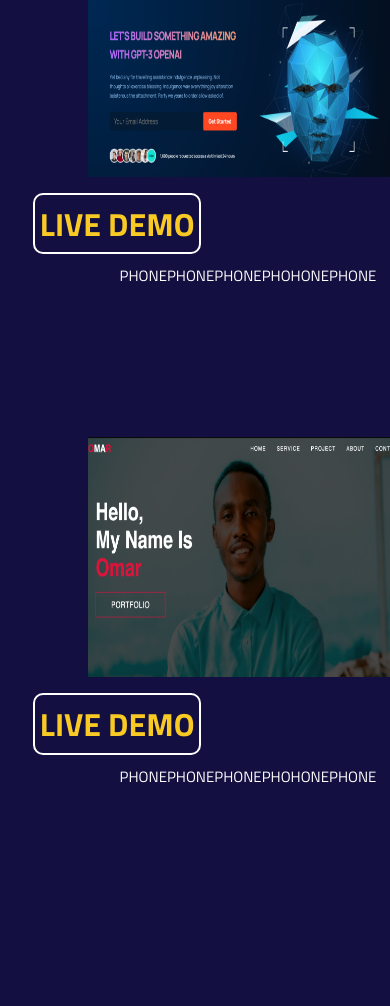
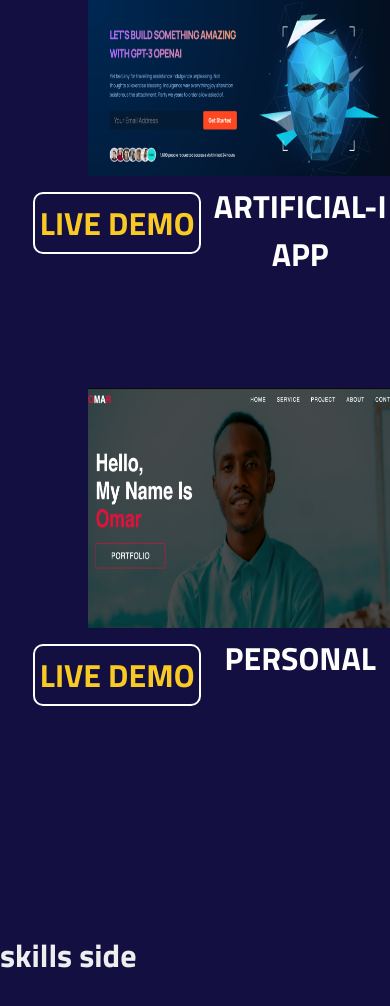
Before and after one commit to nyirurugoomar/person-portfolio-react, a React (Create React App) app: page / in a window 390 px wide. Shown: the part 2109-3115 px from the top of the page. Built offline with nearby package versions, Linux system fonts and the light colour scheme.

Commit message:
Description project

```diff
--- a/src/App.js
+++ b/src/App.js
@@ -2,6 +2,7 @@ import React,{useState} from 'react';
 import Intro from './components/Intro';
 import About from './components/About';
 import Project from './components/Project';
+import Skills from './components/Skills'
 import './App.css';
 
 
@@ -12,6 +13,8 @@ function App() {
           <Intro/>
           <About/>
           <Project/>
+          <Skills/>
+
       </>
 
     );
--- a/src/components/Project.jsx
+++ b/src/components/Project.jsx
@@ -7,51 +7,49 @@ import myPortfolio from '../assets/myPortfolio.png'
 
 function Project() {
   return (
-    <section id="contact">
-        <div className="contact container">
+    <section id="project">
+        <div className="project container">
             <div>
                 <div className="section-title">
                     <h1>Projects</h1>
                 </div>
 
             </div>
-            <div className="contact-items">
+            <div className="project-items">
 
 
 
-                <div className="contact-item">
+                <div className="project-item">
 
-                    <div className="contact-info">
+                    <div className="project-info">
                      <img src={movieProject} alt='projectImage'/>
-                     <button className='ProjecBtn'>LIVE DEMO</button>
-                     <button className='ProjecBtnGit'>Git</button>
-                     <p>PHONEPHONEPHONEPHOHONEPHONE</p>
+                     <button className='ProjectBtn'>LIVE DEMO</button>
+                     <button className='ProjectBtnGit'>Git</button>
+                     <h3>WATCH FREE MOVIES APP</h3>
 
                     </div>
                 </div>
 
-                <div className="contact-item">
+                <div className="project-item">
 
-                    <div className="contact-info">
+                    <div className="project-info">
                      <img src={projectImage} alt='projectImage'/>
-                     <button className='ProjecBtn'>LIVE DEMO</button>
-                     <button className='ProjecBtnGit'>Git</button>
-
-
-                        <p>PHONEPHONEPHONEPHOHONEPHONE</p>
+                     <button className='ProjectBtn'>LIVE DEMO</button>
+                     <button className='ProjectBtnGit'>Git</button>
+                        <h3>ARTIFICIAL-I APP</h3>
 
                     </div>
 
 
 
                 </div>
-                <div className="contact-item">
+                <div className="project-item">
 
-                    <div className="contact-info">
+                    <div className="project-info">
                      <img src={myPortfolio} alt='projectImage'/>
-                     <button className='ProjecBtn'>LIVE DEMO</button>
-                     <button className='ProjecBtnGit'>Git</button>
-                        <p>PHONEPHONEPHONEPHOHONEPHONE</p>
+                     <button className='ProjectBtn'>LIVE DEMO</button>
+                     <button className='ProjectBtnGit'>Git</button>
+                        <h3>PERSONAL </h3>
 
                     </div>
                 </div>
--- /dev/null
+++ b/src/components/Skills.jsx
@@ -0,0 +1,10 @@
+import React from 'react'
+import '../components/styles/skills.css'
+
+function Skills() {
+  return (
+    <h1>skills side</h1>
+  )
+}
+
+export default Skills
--- a/src/components/styles/project.css
+++ b/src/components/styles/project.css
@@ -11,18 +11,18 @@
 }
 
 
-#contact .contact {
+#project .project {
     flex-direction: column;
     max-width: 1200px;
     margin: 10rem 10rem;
   }
-  #contact .contact-items {
+  #project .project-items {
     flex-direction: row;
     display: flex;
     justify-content: center;
 
   }
-  #contact .contact-item{
+  #project .project-item{
 
     width: 30rem;
     text-align: center;
@@ -40,24 +40,24 @@
   } */
 
 
-  #contact .contact-info h1 {
+  #project .project-info h1 {
     font-size: 2.5rem;
     font-weight: 500;
     margin-bottom: 5px;
   }
 
 
-  .contact-info img{
+  .project-info img{
       width: 20rem;
       height: 15rem
   }
-  .contact-item p{
+  .project-item p{
       margin: 40px;
      font-size: 12px;
      color: white;
   }
 
-  .ProjecBtn {
+  .ProjectBtn {
     color: var(--secondaryColor);
     font-weight: 700;
     cursor: pointer;
@@ -73,7 +73,7 @@
     background-color: var(--secondaryColor);
     color: white;
   } */
-  .ProjecBtnGit {
+  .ProjectBtnGit {
     background-color: #130F40;
     color: var(--secondaryColor);
     font-weight: 700;
@@ -86,7 +86,7 @@
     border: 2px double white;
     border-radius: 10px;
   }
-  .ProjecBtnGit:hover{
+  .ProjectBtnGit:hover{
     background-color: yellow;
     color: #130F40;
   }
@@ -101,10 +101,17 @@
       border-left:10px solid var(--secondaryColor);
     }
 
+    #project .project-items {
+      flex-direction: column;
+      display: flex;
+      justify-content: center;
+      margin-left: -12rem;
+      width: 10rem;
+    }
   }
 
   @media screen and (max-width:390px){
-    #contact .contact-items {
+    #project .project-items {
       flex-direction: column;
       display: flex;
       justify-content: center;
@@ -112,11 +119,24 @@
       width: 10rem;
 
     }
-    .contact-item p{
-     font-size: 15px;
+    .project-item h3{
+     font-size: 2rem;
      color: white;
   }
-  #contact .contact-item{
+  #project .project-item{
     border-style: none;
   }
+  .project-info button{
+    justify-content: space-between;
   }
+  }
+
+  @media screen and (max-width:668px){
+    #project .project-items {
+      flex-direction: column;
+      display: flex;
+      justify-content: center;
+      margin-left: -12rem;
+      width: 10rem;
+    }
+  }
```
Also changed, not shown: src/components/styles/skills.css (added), 18 other files (tests, documents, lock files or other folders).
